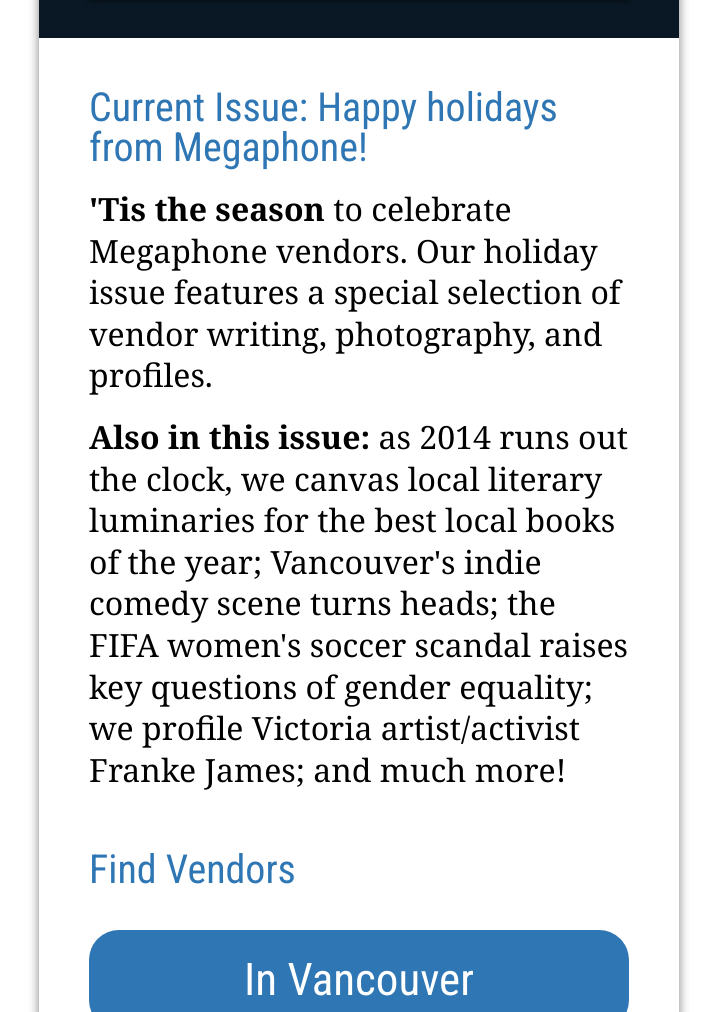
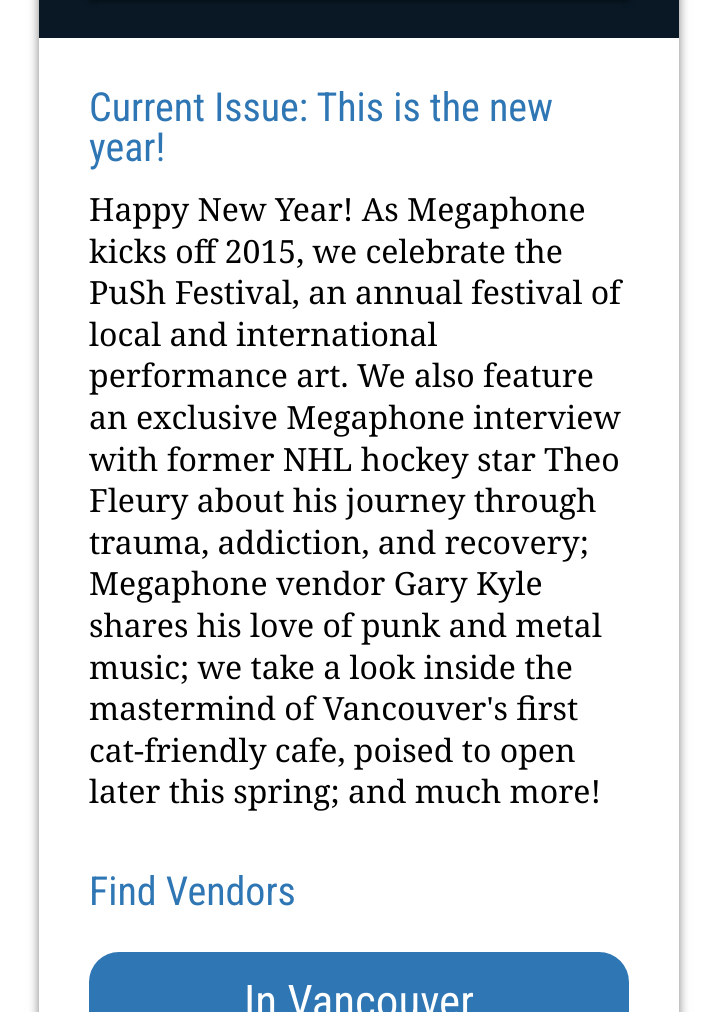
Before and after one commit to denimandsteel/megaphone, a website: page index.html in a window 1280 px wide. Shown: the part 837-1849 px from the top of the page, without its empty margins (281-998 px from the left). Drawn offline with Linux system fonts and the light colour scheme; no server answers.

Commit message:
New year, new cover

```diff
--- a/index.html
+++ b/index.html
@@ -22,12 +22,11 @@
   <div id="home">
     <div id="magazine">
         <!-- <img class="ad" src="images/Vendor-App.jpg" alt="Voices of the Street"> -->
-        <img src="images/cover.jpg" alt="Happy holidays from Megaphone!">
+        <img src="images/cover.jpg" alt="This is the new year!">
     </div><!--magazine-->
     <div id="intro">
-      <h2>Current Issue: Happy holidays from Megaphone!</h2>
-      <p><strong>'Tis the season</strong> to celebrate Megaphone vendors. Our holiday issue features a  special selection of vendor writing, photography, and profiles. </p>
-      <p><strong>Also in this issue:</strong> as 2014 runs out the clock, we canvas local literary luminaries for the best local books of the year; Vancouver's indie comedy scene turns heads; the FIFA women's soccer scandal raises key questions of gender equality; we profile Victoria artist/activist Franke James; and much more!</p>
+      <h2>Current Issue: This is the new year!</h2>
+      <p>Happy New Year! As Megaphone kicks off 2015, we celebrate the PuSh Festival, an annual festival of local and international performance art. We also feature an exclusive Megaphone interview with former NHL hockey star Theo Fleury about his journey through trauma, addiction, and recovery; Megaphone vendor Gary Kyle shares his love of punk and metal music; we take a look inside the mastermind of Vancouver's first cat-friendly cafe, poised to open later this spring; and much more!</p>
       <br>
       <h2>Find Vendors</h2>
       <span id="vancouver" class="button big go-to-find">In Vancouver</span>
```
Also changed, not shown: images/cover.jpg.
